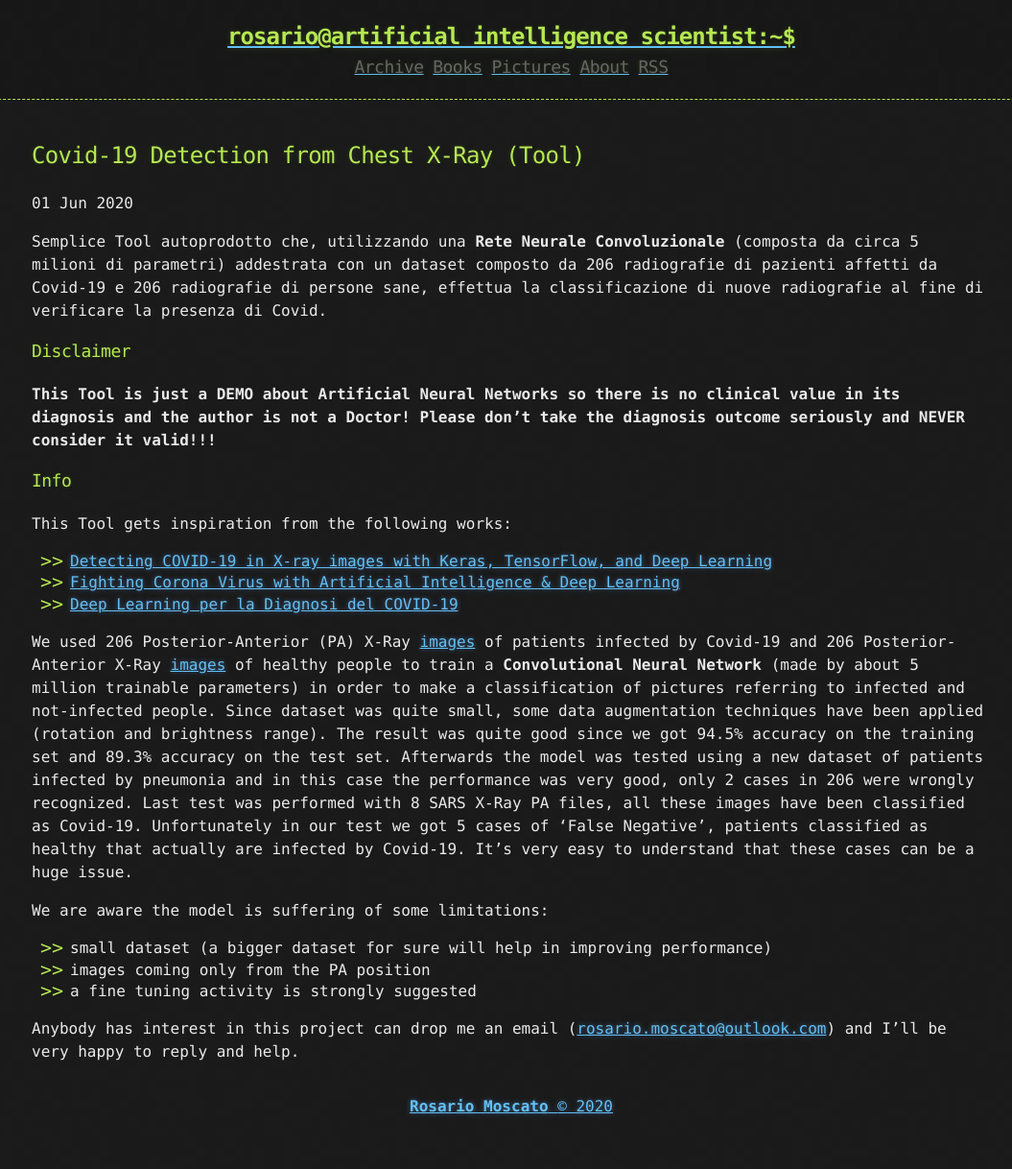
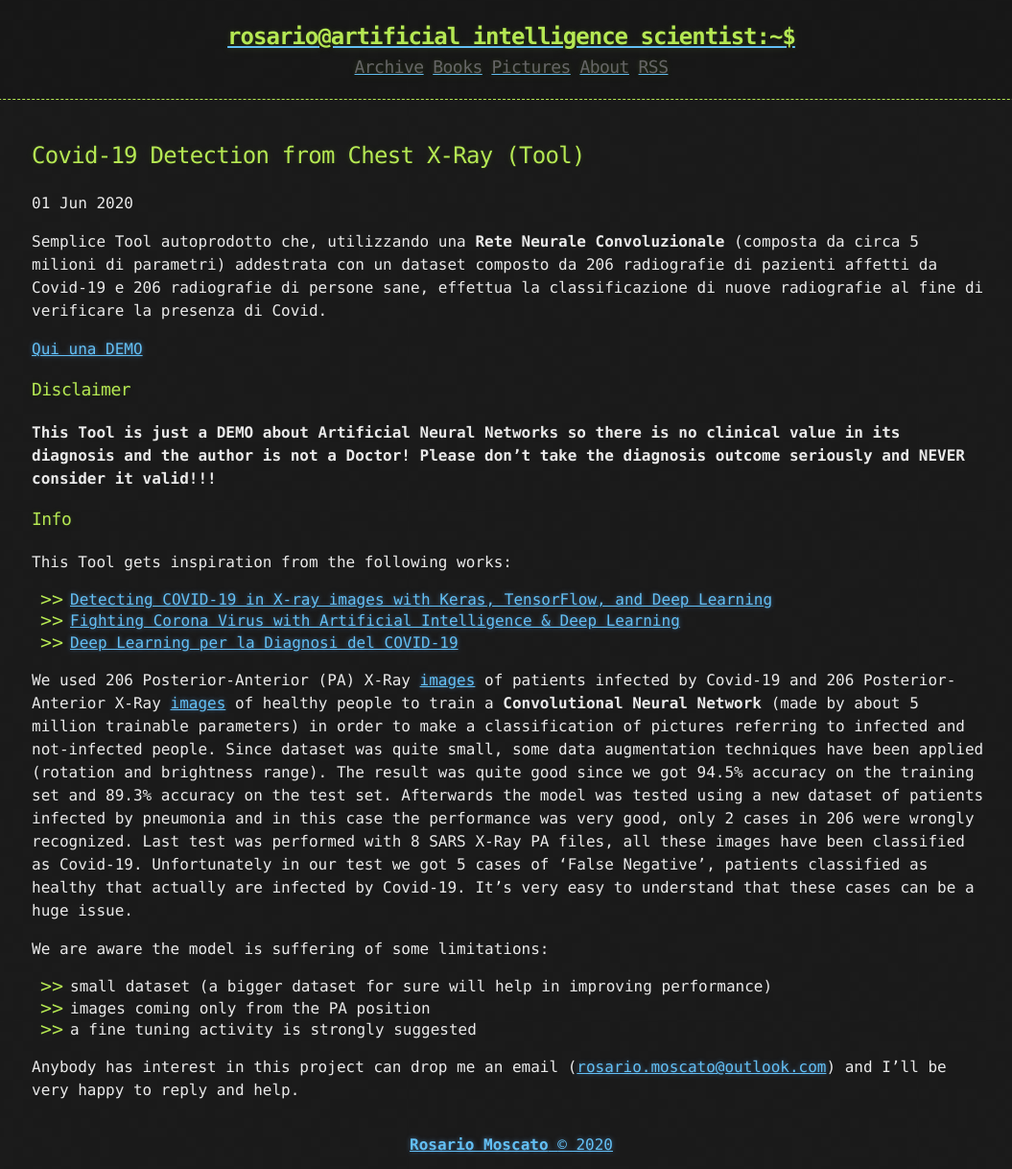
Before and after one commit to rosariomoscato/rosariomoscato.github.io, a Jekyll site: the page built from _posts/2020-06-01-Covid-19-Detection-Tool.md, in a window 1280 px wide. Shown: the whole page at 96% size, without its empty margins (107-1162 px from the left). Built offline with Jekyll 4.4.1, drawn with Linux system fonts in a browser that asks for light colours; before the commit the page ends 1178 px from its top, so only the background shows below that.

Commit message:
Update 2020-06-01-Covid-19-Detection-Tool.md

```diff
--- a/_posts/2020-06-01-Covid-19-Detection-Tool.md
+++ b/_posts/2020-06-01-Covid-19-Detection-Tool.md
@@ -4,6 +4,8 @@
 ---
 
 Semplice Tool autoprodotto che, utilizzando una **Rete Neurale Convoluzionale** (composta da circa 5 milioni di parametri) addestrata con un dataset composto da 206 radiografie di pazienti affetti da Covid-19 e 206 radiografie di persone sane, effettua la classificazione di nuove radiografie al fine di verificare la presenza di Covid.
+
+[Qui una DEMO](https://drive.google.com/file/d/1ybeIfYyrNZ3W440u2zNBk8sfnzJ4jin2/view?usp=sharing)
 
 ### Disclaimer
 **This Tool is just a DEMO about Artificial Neural Networks so there is no clinical value in its diagnosis and the author is not a Doctor!**
```
